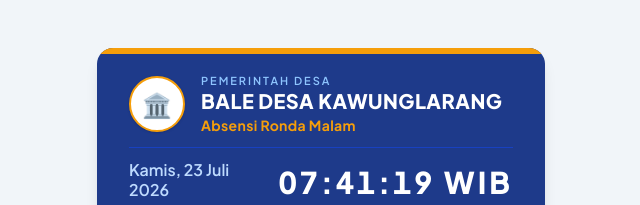
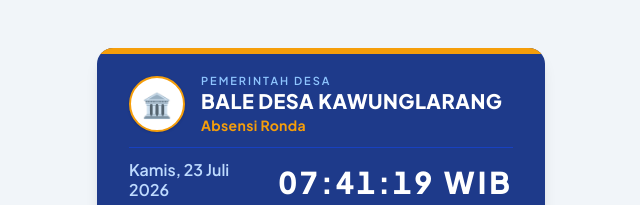
Before and after one commit to Albar19/absensi-ronda-kawunglarang, a Next.js app: page / in a window 1280 px wide. Shown: the top 205 px of the page, without its empty margins (319-959 px from the left). Built offline with nearby package versions, Linux system fonts and the light colour scheme.

Commit message:
fix: tambah tombol kembali di form absen, perbaiki dropdown terpotong, rename ke Absensi Ronda

```diff
--- a/src/app/admin/dashboard/page.tsx
+++ b/src/app/admin/dashboard/page.tsx
@@ -105,7 +105,7 @@
         <div className="max-w-6xl mx-auto px-4 py-3 flex items-center justify-between gap-2">
           <div className="min-w-0">
             <p className="text-xs font-semibold text-blue-200 uppercase tracking-widest">Dashboard Admin</p>
-            <h1 className="text-base sm:text-lg font-black leading-tight truncate">Absensi Ronda Malam</h1>
+            <h1 className="text-base sm:text-lg font-black leading-tight truncate">Absensi Ronda</h1>
             <p className="text-xs text-blue-200 hidden sm:block">Bale Desa Kawunglarang</p>
           </div>
           <div className="flex items-center gap-1.5 sm:gap-2">
@@ -261,7 +261,7 @@
         <AbsenTable wargaList={wargaData} absenHariIni={absenHariIni} filter={filter} />
 
         <p className="text-center text-xs text-slate-400 py-4">
-          Sistem Absensi Ronda Malam — Bale Desa Kawunglarang
+          Sistem Absensi Ronda — Bale Desa Kawunglarang
         </p>
       </div>
 
--- a/src/app/page.tsx
+++ b/src/app/page.tsx
@@ -128,7 +128,7 @@
   return (
     /* Center card on large screens, full-width on mobile */
     <main className="min-h-screen bg-slate-100 sm:flex sm:items-start sm:justify-center sm:py-8 lg:py-12">
-      <div className="w-full sm:max-w-md bg-white sm:rounded-2xl sm:shadow-lg overflow-hidden">
+      <div className="w-full sm:max-w-md bg-white sm:rounded-2xl sm:shadow-lg overflow-clip">
 
         <HeaderBanner />
 
@@ -201,6 +201,15 @@
         {/* ─── FORM ─── */}
         {flowState === 'form' && (
           <div>
+            <div className="px-4 sm:px-5 pt-3">
+              <button
+                type="button"
+                onClick={handleReset}
+                className="text-sm font-bold text-slate-400 hover:text-slate-600 transition-colors flex items-center gap-1"
+              >
+                ← Kembali
+              </button>
+            </div>
             <StatusCards statusJam={statusJam} statusJarak={statusJarak} jarakMeter={jarakMeter} akurasiMeter={akurasi} />
             <div className="mx-4 my-3 h-px bg-slate-100" />
             <NameSelector onSubmit={handleSubmitAbsen} isSubmitting={isSubmitting} />
--- a/src/components/citizen/JadwalHariIni.tsx
+++ b/src/components/citizen/JadwalHariIni.tsx
@@ -75,7 +75,7 @@
             <Calendar size={16} className="sm:w-[18px] sm:h-[18px] text-white" />
           </div>
           <div className="min-w-0">
-            <p className="text-sm sm:text-base font-black text-[#1e3a8a]">Jadwal Ronda Malam Ini</p>
+            <p className="text-sm sm:text-base font-black text-[#1e3a8a]">Jadwal Ronda Hari Ini</p>
             <p className="text-xs sm:text-sm text-blue-700 font-medium">{jadwalList.length} orang bertugas</p>
           </div>
         </div>
--- a/src/lib/config.ts
+++ b/src/lib/config.ts
@@ -1,7 +1,7 @@
 export const CONFIG = {
   namaDesa: 'Desa Kawunglarang',
   namaBalai: 'BALE DESA KAWUNGLARANG',
-  subtitleAbsen: 'Absensi Ronda Malam',
+  subtitleAbsen: 'Absensi Ronda',
 
   baleDesaLat: -7.166841,
   baleDesaLng: 108.481306,
```
